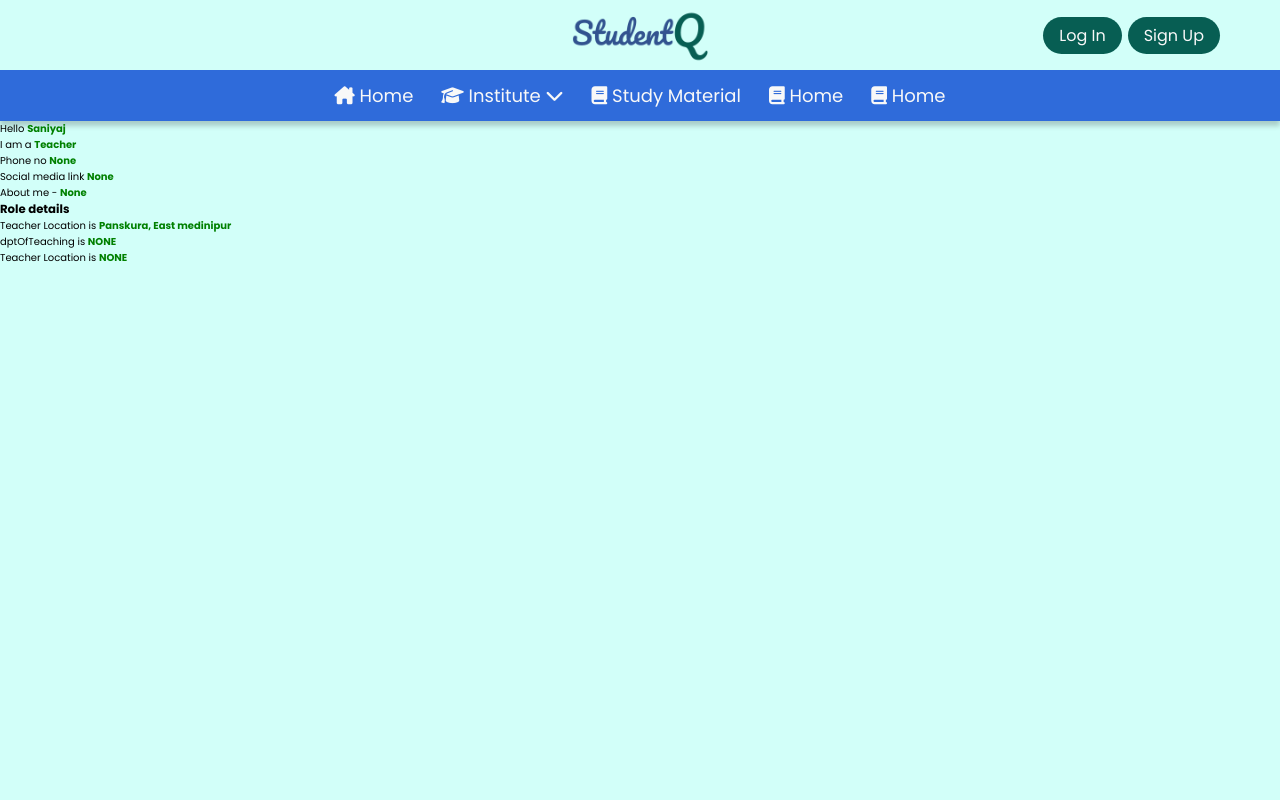
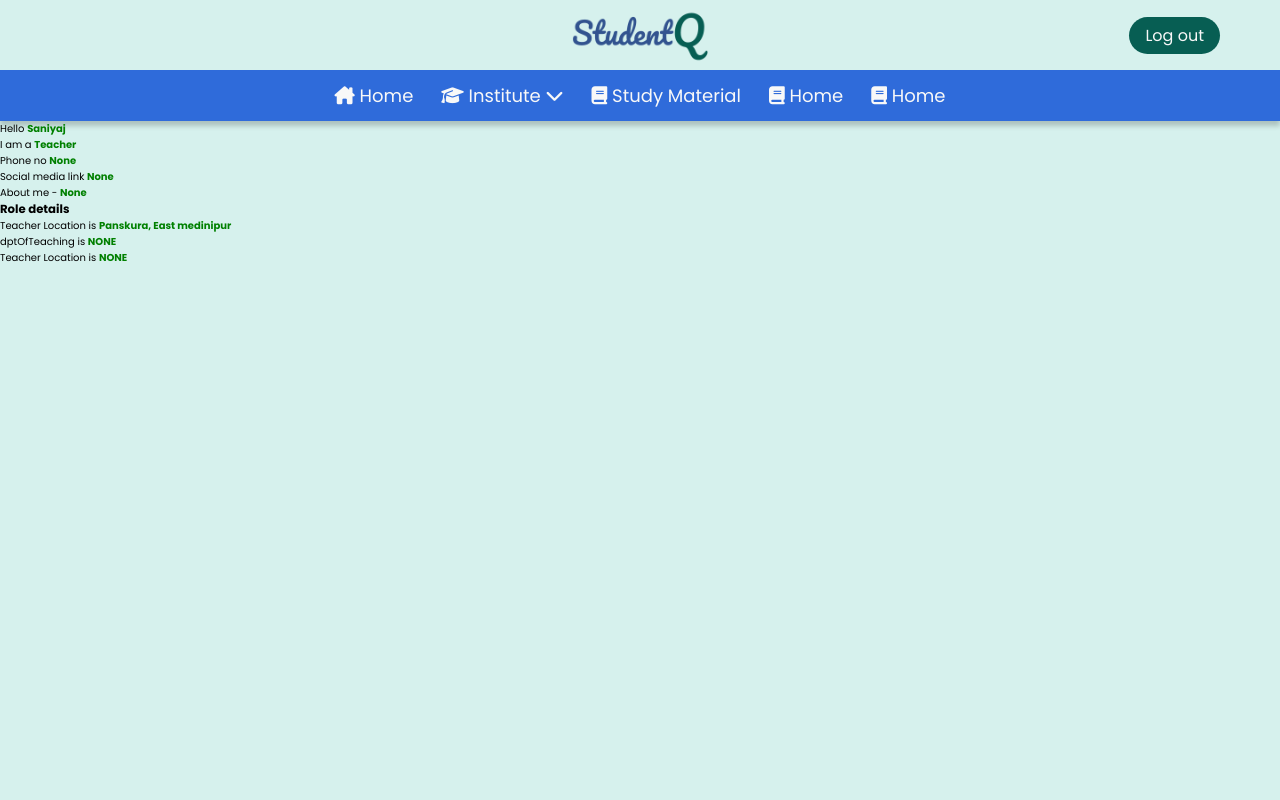
Before and after one commit to Saniyaj21/StudentQ, a Django app: page / in a window 1280 px wide. Run offline with Django 4.2, Linux system fonts and the light colour scheme; a user stored in the database is signed in; data comes from the database, SQL or seed files in the repository; both versions use the stored data as it was after the commit; some libraries are stand-ins or nearby versions.

Commit message:
all pages are linked

```diff
--- a/Base/static/styles/main.css
+++ b/Base/static/styles/main.css
@@ -7,7 +7,7 @@
 
 
 :root {
-  --light-green-theme: #D2FFF9;
+  --light-green-theme: #d6f1ed;
   --main-blue: #2F6BDA;
   --theme-clr: #075E53;
   --hover-green: #094a42;
--- a/Base/templates/main.html
+++ b/Base/templates/main.html
@@ -32,8 +32,15 @@
       <div class="header" id="header">
         <a href="/"><img src="{% static 'media/Site_Logo.png' %}" alt="Site_Logo"></a>
         <div class="btnContainer">
-          <a href="/" role="button" class="btn btn-green rounded-corner">Log In</a>
-          <a href="/" role="button" class="btn btn-green rounded-corner">Sign Up</a>
+          {% if request.user.is_authenticated %}
+
+          <a href="{% url 'logout' %}" role="button" class="btn btn-green rounded-corner">Log out</a>
+          {% else %}
+
+          <a href="{% url 'login' %}" role="button" class="btn btn-green rounded-corner">Log in</a>
+          <a href="{% url 'register' %}" role="button" class="btn btn-green rounded-corner">Register</a>
+          {% endif %}
+
         </div>
       </div>
 
```
Also changed, not shown: db.sqlite3.
